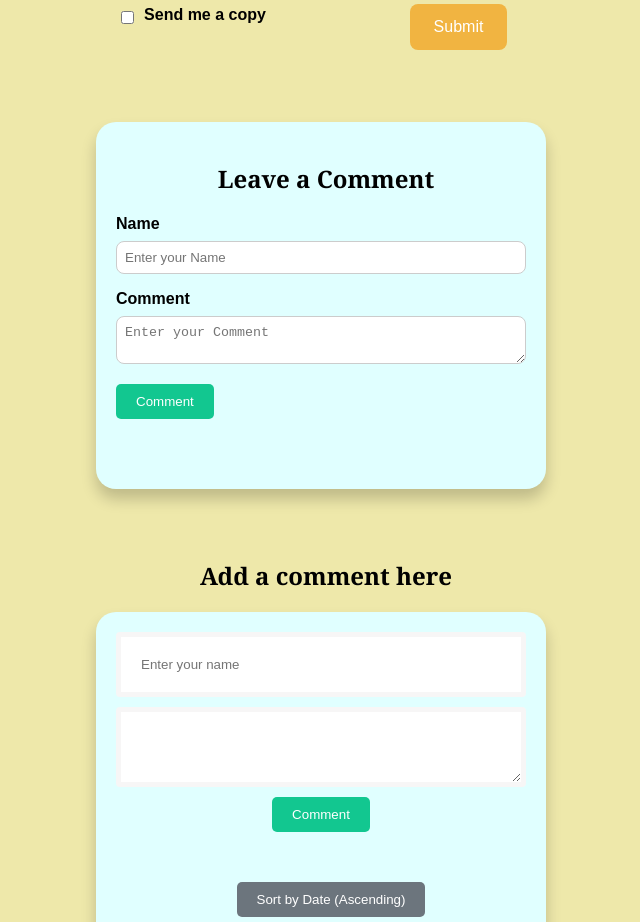
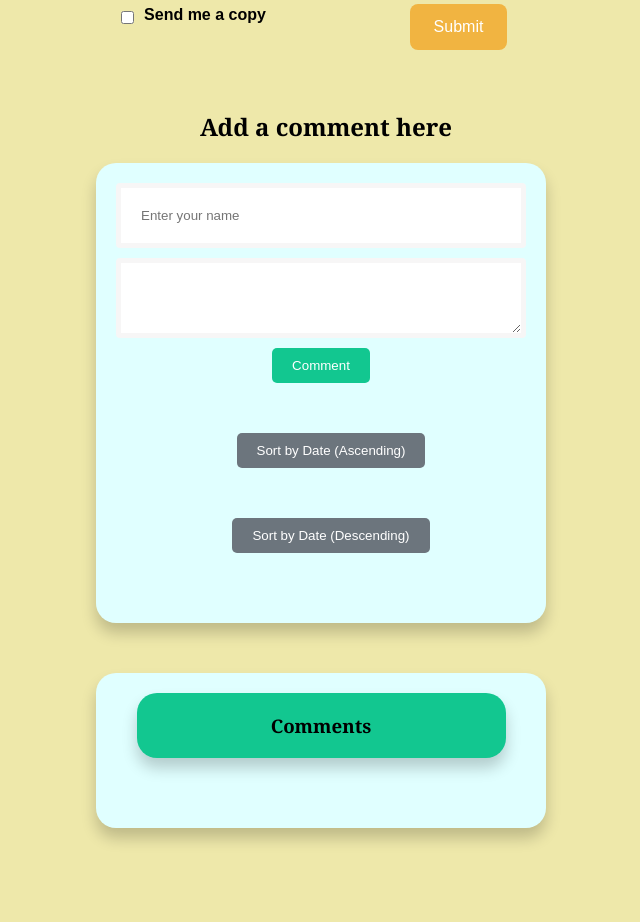
Before and after one commit to PUP-BSIT/final-IlaganJireh, a plain HTML site: page ilagan_andreijireh/index.html in a window 1280 px wide. Shown: the part 1680-2602 px from the top of the page, without its empty margins (319-959 px from the left). Drawn offline with Linux system fonts and the light colour scheme.

Commit message:
remove repeated section

```diff
--- a/ilagan_andreijireh/index.html
+++ b/ilagan_andreijireh/index.html
@@ -102,37 +102,6 @@
     </form>
   </div>
 
-  <div class="comment-form">
-    <h2>Leave a Comment</h2>
-    <form>
-
-      <div>
-        <label for="name">Name</label>
-        <input
-          type="text"
-          id="name"
-          name="name"
-          required
-          placeholder="Enter your Name"
-          oninput="validateInput()"/>
-      </div>
-
-      <div>
-        <label for="comment">Comment</label>
-        <textarea
-          id="comment"
-          name="comment"
-          required
-          placeholder="Enter your Comment"
-          oninput="validateInput()"></textarea>
-      </div>
-
-      <button type="submit" id="submit_btn" class="submit-btn">
-        Comment
-      </button>
-    </form>
-  </div>
-
     <h2>Add a comment here</h2>
     <form class="add-comment">
       <input
--- a/ilagan_andreijireh/script.js
+++ b/ilagan_andreijireh/script.js
@@ -1,21 +1,3 @@
-function validateInput() {
-const inputField = document.getElementById("comment");
-const nameField = document.getElementById("name");
-const submitBtn = document.getElementById("submit_btn");
-
-const isValid = (field) => !field.value.trim().length;
-
-const enableSubmit = isValid(inputField) && isValid(nameField);
-submitBtn.disabled = !enableSubmit;
-
-submitBtn.classList.toggle('enabled', enableSubmit);
-}
-
-document.getElementById("comment").addEventListener('input', validateInput);
-document.getElementById("name").addEventListener('input', validateInput);
-
-
-//-- TESTING --
 document.addEventListener("DOMContentLoaded", function () {
   let nameInput = document.getElementById("name");
   let commentTextarea = document.getElementById("textarea_for_comment");
```
